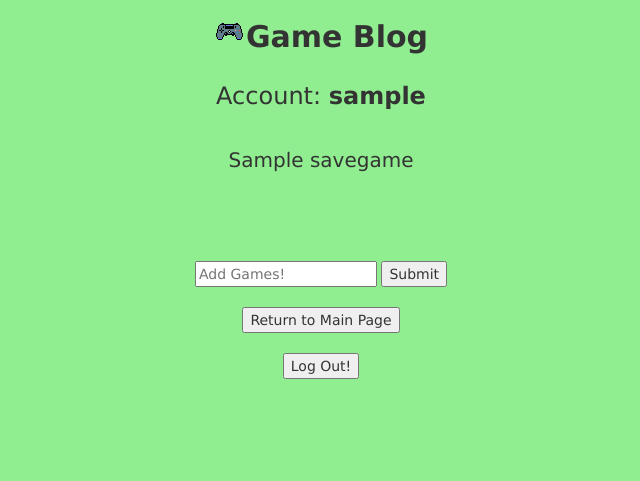
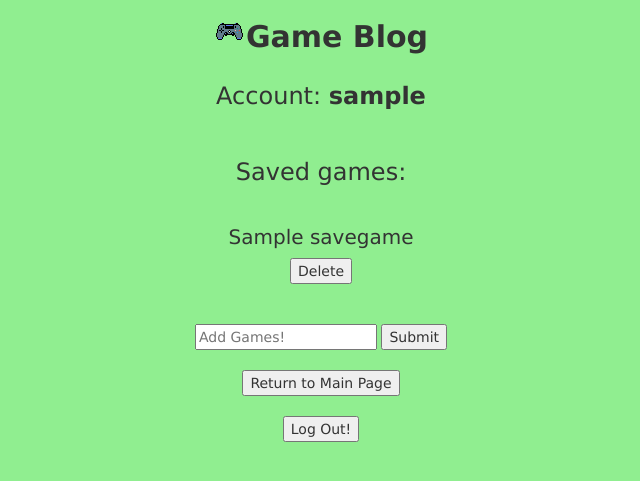
Before and after one commit to bachoij316/Group-3-Section-006--Game-Blog--Sprint2, a Flask app: template templates/account.html in a window 1280 px wide. Shown: the top 481 px of the page, without its empty margins (319-959 px from the left). Run offline with Flask 2, Linux system fonts and the light colour scheme; tables that the repository leaves empty hold one stand-in row (values such as "Sample post"); the template is opened without the code that fills it: values that come from a table or form of the project are taken from there, most other values are stand-ins (such as "Sample title", 1, 10 or a date in 2020); parts of the project's set-up code (start-up, migrations or seed data) failed here and were passed over; some libraries are stand-ins or nearby versions.

Commit message:
Ability to delete saved games added

```diff
--- a/app.py
+++ b/app.py
@@ -227,7 +227,7 @@ def signup():
     return flask.render_template("signup.html")
 
 
-@app.route("/logout", methods=["GET", "POST"])
+@app.route("/logout")
 def logout():
     """
     This function allows a user to logout of the app
@@ -275,6 +275,18 @@ def account_post():
 
     game_commit = SaveGames(username=current_user.username, game_name=game_name)
     db.session.add(game_commit)
+    db.session.commit()
+    return flask.redirect(flask.url_for("account"))
+
+
+@app.route("/del_game", methods=["POST"])
+def account_delete():
+    """
+    This function deletes the game from a users saved list.
+    """
+    data = flask.request.form["game_name"]
+    db_game_name = SaveGames.query.filter_by(game_name=data).first()
+    db.session.delete(db_game_name)
     db.session.commit()
     return flask.redirect(flask.url_for("account"))
 
@@ -359,7 +371,6 @@ def oauth2callback():
     print(data)
 
 
-
 @app.route("/chatroom", methods=["GET", "POST"])
 def chatroom():
     user = current_user.username
@@ -367,5 +378,6 @@ def chatroom():
 
 
 socketio.run(
-    app, host=os.getenv("IP", "0.0.0.0"), port=int(os.getenv("PORT", 8080)), debug=True
+    app,  # host=os.getenv("IP", "0.0.0.0"), port=int(os.getenv("PORT", 8080)),
+    debug=True,
 )
--- a/templates/account.html
+++ b/templates/account.html
@@ -16,12 +16,16 @@
     </div>
     <h3>Account: <b>{{username}}</b></h3>
     <br>
+    <h3>Saved games:</h3>
+    <br>
     {% for game_name in saved_games %}
     <h5>{{game_name}}</h5>
+    <form method="POST" action="/del_game">
+        <input type=hidden value="{{game_name}}" name="game_name" />
+        <input type="submit" value="Delete" />
+    </form>
     {% endfor %}
     <br>
-    <br>
-
 
     {% with messages = get_flashed_messages() %}
     {% if messages %}
@@ -34,17 +38,16 @@
     {% endwith %}
 
     <br>
-    <br>
     <form method="POST" action="/save_game">
         <input type="text" name="game_name" placeholder="Add Games!" />
         <input type="submit" class="submit" value="Submit" />
     </form>
     <br>
-    <form method="POST" action="/main2">
+    <form method="GET" action="/main2">
         <input type="submit" value="Return to Main Page" />
     </form>
     <br>
-    <form method="POST" action="/logout">
+    <form method="GET" action="/logout">
         <input type="submit" value="Log Out!" />
     </form>
 </body>
--- a/templates/main.html
+++ b/templates/main.html
@@ -89,7 +89,7 @@
         <input type="submit" value="Chat Room" />
     </form>
     <br>
-    <form method="POST" action="/logout">
+    <form method="GET" action="/logout">
         <input type="submit" value="Log Out" />
     </form>
 </body>
```
